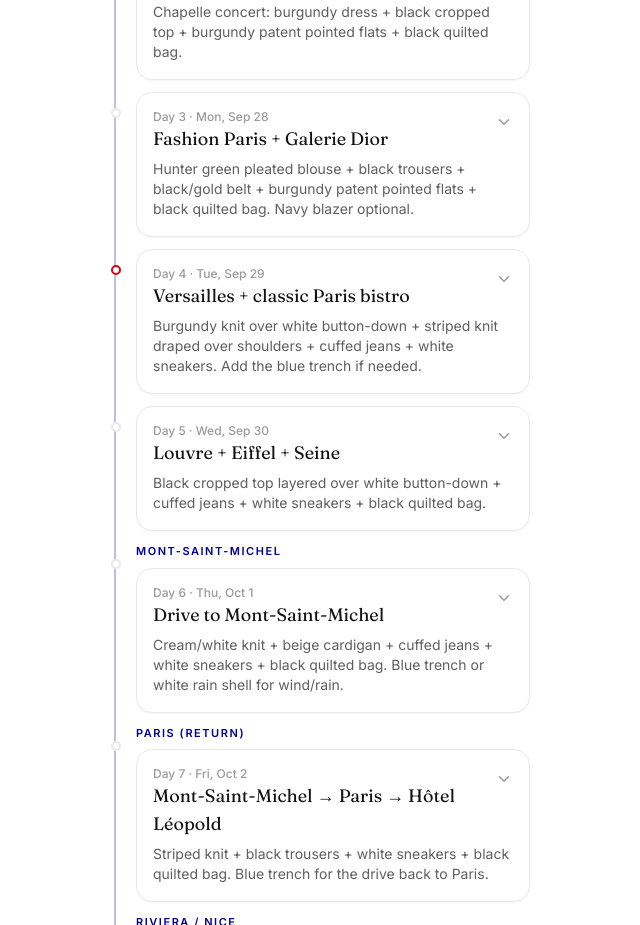
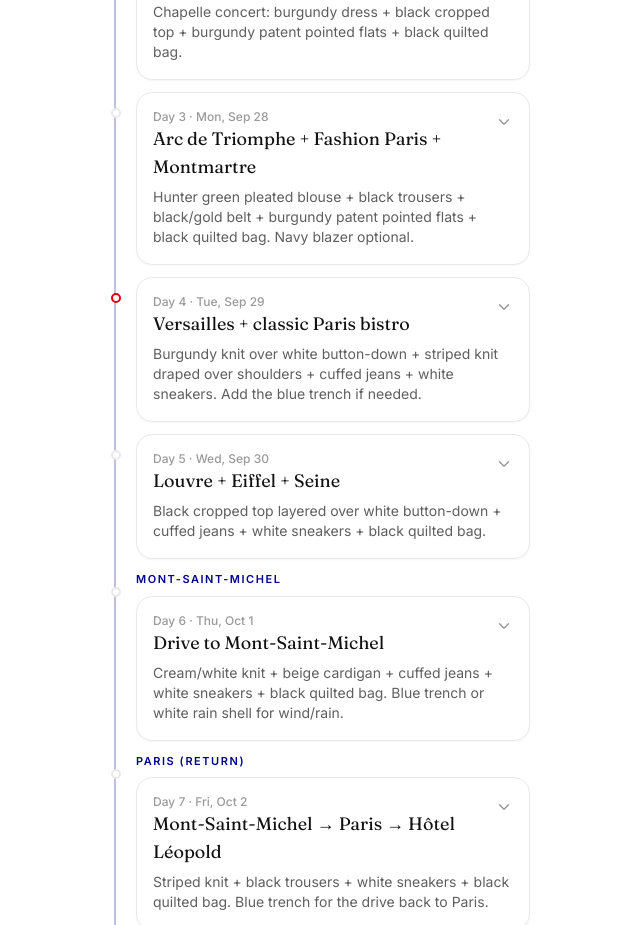
Before and after one commit to rosiecleansllc-byte/Trip-OS, a React (Vite) app: page /trip in a window 1280 px wide. Shown: the part 1080-2005 px from the top of the page, without its empty margins (318-958 px from the left). Built offline with nearby package versions, Linux system fonts and the light colour scheme; no server answers.

Commit message:
Add Arc de Triomphe and Montmartre to Sep 28

```diff
--- a/src/data/trips/france-2026.ts
+++ b/src/data/trips/france-2026.ts
@@ -119,13 +119,16 @@ export const franceTrip: Trip = {
       date: '2026-09-28',
       dayNumber: 3,
       legId: 'paris-1',
-      title: 'Fashion Paris + Galerie Dior',
+      title: 'Arc de Triomphe + Fashion Paris + Montmartre',
       outfitNote: 'Hunter green pleated blouse + black trousers + black/gold belt + burgundy patent pointed flats + black quilted bag. Navy blazer optional.',
       scheduleItems: [
-        { id: 'd3-1', label: 'Relaxed Saint-Germain / central Paris start', type: 'free' },
-        { id: 'd3-2', label: 'Avenue Montaigne — fashion browsing, Pont Alexandre III area', type: 'activity' },
-        { id: 'd3-3', label: 'La Galerie Dior', type: 'activity', location: 'La Galerie Dior, Paris', websiteUrl: 'https://www.galeriedior.com/en', ticketUrl: 'https://www.galeriedior.com/en/practical-information', notes: 'Keep the ticketed entry time from your confirmation as the anchor for the afternoon.', privateDocumentKey: 'galerie-dior-ticket', privateDocumentType: 'ticket' },
-        { id: 'd3-4', label: 'Avenue Montaigne / Eiffel–Rue de l’Université area, cafés and shopping', type: 'free', tip: 'Keep the evening flexible rather than booking another event — this is the strongest day for the black dress.' },
+        { id: 'd3-1', time: '09:30', label: 'Arc de Triomphe', type: 'activity', location: 'Arc de Triomphe, Paris' },
+        { id: 'd3-2', time: '10:45', label: 'Avenue Montaigne — fashion browsing', type: 'activity', location: 'Avenue Montaigne, Paris' },
+        { id: 'd3-3', time: '12:30', label: 'Lunch: Vendémiaire', type: 'meal', location: 'Vendémiaire, 54 Boulevard de la Tour-Maubourg, 75007 Paris', notes: 'Confirmed for 3.' },
+        { id: 'd3-4', time: '14:15', label: 'La Galerie Dior', type: 'activity', location: 'La Galerie Dior, Paris', websiteUrl: 'https://www.galeriedior.com/en', ticketUrl: 'https://www.galeriedior.com/en/practical-information', notes: 'Use the exact ticketed entry time from your confirmation if it differs.', privateDocumentKey: 'galerie-dior-ticket', privateDocumentType: 'ticket' },
+        { id: 'd3-5', time: '16:30', label: 'Bolt/taxi to Montmartre', type: 'transport', notes: 'Use a car to reduce walking for Mom.' },
+        { id: 'd3-6', time: '17:00', label: 'Sacré-Cœur + Montmartre', type: 'activity', location: 'Basilique du Sacré-Cœur de Montmartre, Paris', notes: 'Use the accessible rear entrance/elevator for Mom and avoid the long staircase climb.' },
+        { id: 'd3-7', time: '18:15', label: 'Easy Montmartre stroll / café, then Bolt back', type: 'free' },
       ],
       outfitBoardId: 'ob3',
     },
```
